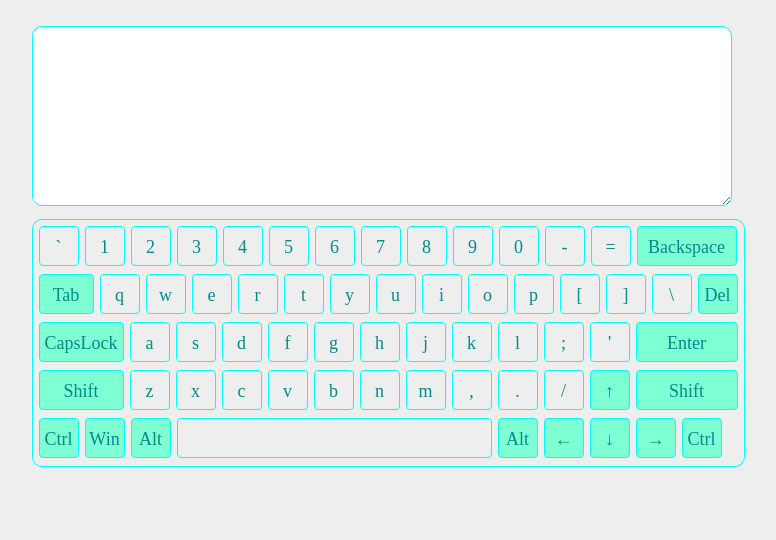
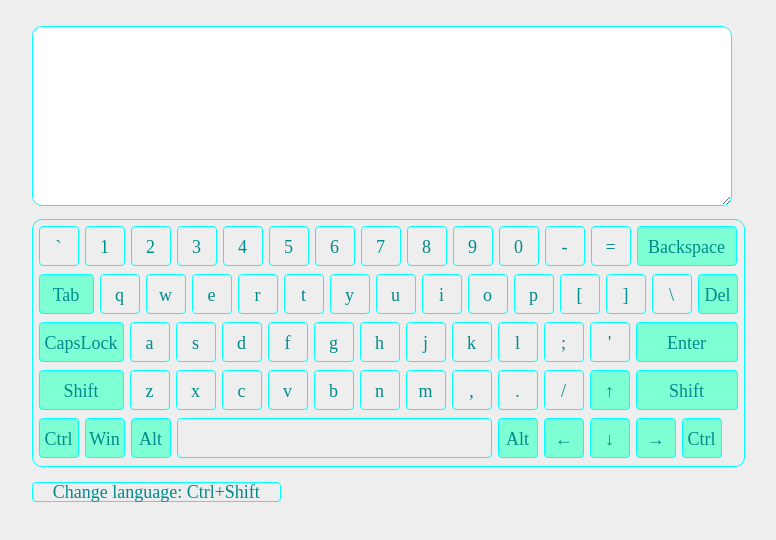
Before and after one commit to Ivashkevych-hub/virtual-keyboard, a website built with webpack: page index.html in a window 1280 px wide. Shown: the part 136-676 px from the top of the page, without its empty margins (252-1028 px from the left). Built offline with nearby package versions, Linux system fonts and the light colour scheme.

Commit message:
feat:complete changing language

```diff
--- a/src/js/modules/keyboardBody.js
+++ b/src/js/modules/keyboardBody.js
@@ -6,13 +6,17 @@ export default function keyboardBody(){
         <textarea class="textarea" rows="6" cols="70"></textarea>
         <div class="keyboard">
             <div class="keyboard__row">
-                <div data-code="Backquote" class="keyboard__key ">
+                <div data-code="Backquote" class="keyboard__key">
                     <div  class="symbol eng">
                         <span>\`</span><span class="hidden">~</span>
                     </div>
+                    <div class="letter ru hidden">ё</div>
                 </div>
                 <div data-code="Digit1" class="keyboard__key ">
                     <div  class="symbol eng">
+                        <span>1</span><span class="hidden">!</span>
+                    </div>
+                    <div class="symbol ru hidden">
                         <span>1</span><span class="hidden">!</span>
                     </div>
                 </div>
@@ -20,56 +24,89 @@ export default function keyboardBody(){
                     <div class="symbol eng">
                         <span>2</span><span class="hidden">@</span>
                     </div>
+                    <div class="symbol ru hidden">
+                        <span>2</span><span class="hidden">"</span>
+                     </div>
                 </div>
                 <div data-code="Digit3" class="keyboard__key ">
                     <div class="symbol eng">
                         <span>3</span><span class="hidden">#</span>
+                    </div>
+                    <div class="symbol ru hidden">
+                    <span>3</span><span class="hidden">№</span>
                     </div>
                 </div>
                 <div data-code="Digit4" class="keyboard__key">
                     <div class="symbol eng">
                         <span>4</span><span class="hidden">$</span>
                     </div>
+                    <div class="symbol ru hidden">
+                        <span>4</span><span class="hidden">;</span>
+                     </div>
                 </div>
                 <div data-code="Digit5" class="keyboard__key ">
                     <div class="symbol eng">
                         <span>5</span><span class="hidden">%</span>
                     </div>
+                    <div class="symbol ru hidden">
+                        <span>5</span><span class="hidden">%</span>
+                     </div>
                 </div>
                 <div data-code="Digit6" class="keyboard__key">
                     <div class="symbol eng">
                         <span>6</span><span class="hidden">^</span>
                     </div>
+                    <div class="symbol ru hidden">
+                        <span>6</span><span class="hidden">:</span>
+                     </div>
                 </div>
                 <div data-code="Digit7" class="keyboard__key ">
                     <div class="symbol eng">
                         <span>7</span><span class="hidden">&amp;</span>
                     </div>
+                    <div class="symbol ru hidden">
+                        <span>7</span><span class="hidden">?</span>
+                     </div>
                 </div>
                 <div data-code="Digit8" class="keyboard__key ">
                     <div class="symbol eng">
                         <span>8</span><span class="hidden">*</span>
                     </div>
+                    <div class="symbol ru hidden">
+                        <span>8</span><span class="hidden">*</span>
+                     </div>
                 </div>
                 <div data-code="Digit9" class="keyboard__key ">
                     <div class="symbol eng">
                         <span>9</span><span class="hidden">(</span>
                     </div>
+                    <div class="symbol ru hidden">
+                        <span>9</span><span class="hidden">(</span>
+                     </div>
                 </div>
                 <div data-code="Digit0" class="keyboard__key ">
                     <div class="symbol eng">
                         <span>0</span><span class="hidden">)</span>
                     </div>
+                    <div class="symbol ru hidden">
+                        <span>7</span><span class="hidden">)</span>
+                     </div>
                 </div>
                 <div data-code="Minus" class="keyboard__key ">
                     <div class="symbol eng">
                         <span>-</span><span class="hidden">_</span>
                     </div>
+                    <div class="symbol ru hidden">
+                        <span>-</span><span class="hidden">_</span>
+                     </div>
                 </div>
                 <div data-code="Equal" class="keyboard__key ">
                     <div class="symbol eng">
                         <span>=</span><span class="hidden">+</span>
                     </div>
+                    <div class="symbol ru hidden">
+                    <span>=</span><span class="hidden">+</span>
+                 </div>
                 </div>
                 <div data-code="Backspace" class="keyboard__key backspace color-btn"> Backspace </div>
 
@@ -78,69 +115,65 @@ export default function keyboardBody(){
                 <div data-code="Tab" class="keyboard__key tab color-btn">Tab</div>
 
                 <div data-code="KeyQ" class="keyboard__key ">
-                    <div class="letter eng">
-                        <span>q</span>
-                    </div>
+                    <div class="letter eng">q</div>
+                    <div class="letter ru hidden">й</div>
                 </div>
-                <div data-code="KeyW"  class="keyboard__key ">
-                    <div class="letter eng">
-                        <span>w</span>
-                    </div>
+                <div data-code="KeyW"  class="keyboard__key">
+                    <div class="letter eng">w</div>
+                    <div class="letter ru hidden">ц</div>
                 </div>
                 <div data-code="KeyE" class="keyboard__key ">
-                    <div class="letter eng">
-                        <span>e</span>
-                    </div>
+                    <div class="letter eng">e</div>
+                    <div class="letter ru hidden">у</div>
                 </div>
                 <div data-code="KeyR" class="keyboard__key ">
-                    <div class="letter eng">
-                        <span>r</span>
-                    </div>
+                    <div class="letter eng">r</div>
+                    <div class="letter ru hidden">к</div>
                 </div>
                 <div data-code="KeyT" class="keyboard__key ">
-                    <div class="letter eng">
-                        <span>t</span>
-                    </div>
+                    <div class="letter eng">t</div>
+                    <div class="letter ru hidden">е</div>
                 </div>
                 <div data-code="KeyY" class="keyboard__key ">
-                    <div class="letter eng">
-                        <span>y</span>
-                    </div>
+                    <div class="letter eng"> y</div>
+                    <div class="letter ru hidden">н</div>
                 </div>
                 <div data-code="KeyU" class="keyboard__key ">
-                    <div class="letter eng">
-                        <span>u</span>
-                    </div>
+                    <div class="letter eng">u</div>
+                    <div class="letter ru hidden">г</div>
                 </div>
                 <div data-code="KeyI" class="keyboard__key ">
-                    <div class="letter eng">
-                        <span>i</span>
-                    </div>
+                    <div class="letter eng">i</div>
+                    <div class="letter ru hidden">ш</div>
                 </div>
                 <div data-code="KeyO" class="keyboard__key ">
-                    <div class="letter eng">
-                        <span>o</span>
-                    </div>
+                    <div class="letter eng">o</div>
+                    <div class="letter ru hidden">щ</div>
                 </div>
                 <div data-code="KeyP" class="keyboard__key ">
-                    <div class="letter eng">
-                        <span>p</span>
-                    </div>
+                    <div class="letter eng">p</div>
+                    <div class="letter ru hidden">з</div>
                 </div>
 
                 <div data-code="BracketLeft" class="keyboard__key ">
                     <div class="symbol eng">
                         <span>[</span><span class="hidden">{</span>
                     </div>
+                    <div class="letter ru hidden">х</div>
                 </div>
                 <div data-code="BracketRight" class="keyboard__key ">
                     <div class="symbol eng">
                         <span>]</span>
                         <span class="hidden">}</span>
                     </div>
+                    <div class="letter ru hidden">ъ</div>
                 </div>
                 <div data-code="Backslash" class="keyboard__key ">
                     <div class="symbol eng">
+                        <span>\\</span>
+                        <span class="hidden">|</span>
+                    </div>
+                     <div class="symbol ru hidden">
                         <span>\\</span>
                         <span class="hidden">|</span>
                     </div>
@@ -293,6 +326,10 @@ export default function keyboardBody(){
             </div>
 
         </div>
+        <div class="lang">
+            <div class="eng">Change language: Ctrl+Shift</div>
+            <div class="ru hidden">Сменить язык: Ctrl+Shift</div>
+        </div>
    </div>
 </div>
     ` ;
--- a/src/js/script.js
+++ b/src/js/script.js
@@ -2,23 +2,41 @@ import keyboardBody from './modules/keyboardBody';
 
 keyboardBody();
 
-
+const keyboard = document.querySelector('.keyboard');
 const textarea = document.querySelector('.textarea');
 const symbols = document.querySelectorAll('.symbol span');
-const letters = document.querySelectorAll('.letter span');
+const letters = document.querySelectorAll('.letter');
 // let shift = false;
-// let caps = false;
+let caps = false;
 const leftShift = document.querySelector('.left-shift');
 const rightShift = document.querySelector('.right-shift');
 const backspace = document.querySelector('.backspace');
 const keys = document.querySelectorAll("[data-code]");
 
-document.addEventListener('click',(e)=>{
-    if(e.target == rightShift || e.target == leftShift){
-        shiftKeys();
-    }
+keyboard.addEventListener('click',(e)=>{
 
-    console.log(e.target);
+  if(e.target.dataset.code == 'Backspace'){
+    textarea.innerHTML = textarea.innerHTML.substring(0,textarea.innerHTML.length-1);
+  }
+  else if(e.target.dataset.code == 'Tab'){
+    textarea.innerHTML += '    ';
+  }
+  else if(e.target.dataset.code == 'Space'){
+    textarea.innerHTML += ' ';
+  }
+  else if(e.target.dataset.code == 'CapsLock'){
+    e.target.classList.toggle('hover') ;
+    capsLock();
+  }
+  else if (e.target.dataset.code == 'Enter'){
+    textarea.innerHTML += "\n";
+  }
+  else if (e.target.dataset.code == 'Delete'){
+    textarea.innerHTML = textarea.innerHTML.substring(1,textarea.innerHTML.length);
+
+  }else {
+    textarea.innerHTML += e.target.innerText;
+  }
 
 });
 
@@ -28,13 +46,12 @@ function shiftKeys(){
     symbols.forEach(symbol=>{
         symbol.classList.toggle('hidden');
      });
-     letters.forEach(letter=>{
-         letter.classList.toggle('uppercase');
-     });
+     if(caps == false){
+        letters.forEach(letter=>{
+            letter.classList.toggle('uppercase');
+        });
+     }
 
-    //  shift = (shift === true) ? false : true;
-    //  capsLock = false;
-    //  return false;
 }
 
 function capsLock(){
@@ -42,7 +59,20 @@ function capsLock(){
     letters.forEach(letter=>{
         letter.classList.toggle('uppercase');
     });
+    caps = !caps;
 
+}
+
+function changeLang(){
+    let ruKey = document.querySelectorAll('.ru');
+    let engKey = document.querySelectorAll('.eng');
+
+    ruKey.forEach(key=>{
+        key.classList.toggle('hidden');
+    });
+    engKey.forEach(key=>{
+        key.classList.toggle('hidden');
+    });
 
 }
 
@@ -54,8 +84,12 @@ document.addEventListener("keydown", function(e) {
     }
     if(e.key == 'Tab'){
         e.preventDefault();
-        textarea.innerHTML += "\t";
+        textarea.innerHTML += "    ";
     }
+
+    if (e.shiftKey && e.ctrlKey) {
+        changeLang();
+      }
 
 
     //hover
@@ -74,9 +108,6 @@ document.addEventListener("keydown", function(e) {
       capsLock();
 
     }
-
-    // console.log(e.code);
-    // console.log(e.key);
 
 
   });
@@ -101,13 +132,17 @@ document.addEventListener("keyup", function(e) {
   });
 
 document.addEventListener("keypress", function(e) {
-    console.log(e.key);
-    if (e.key == 'Enter'){
+    let key = document.querySelector(`[data-code=${e.code}]`).innerText;
+
+    if (e.code == 'Enter'){
         textarea.innerHTML += "\n";
-
+    }
+    else if(e.code == 'Space'){
+        // e.preventDefault();
+        textarea.innerHTML += " ";
     }
     else {
-        textarea.innerHTML += e.key;
+        textarea.innerHTML += key;
     }
 
   });
--- a/src/styles/style.css
+++ b/src/styles/style.css
@@ -50,6 +50,7 @@ body {
     font-size: 15px;
     background: #eee;
     overflow: hidden;
+    transition: all 0.4s;
 }
 
 /* ============================================== */
@@ -109,6 +110,7 @@ body {
     font-size: 18px;
 }
 .keyboard__key:hover{
+    transition: all 0.4s;
     border-radius: 7px;
     background-color:darkcyan;
     color: white;
@@ -141,6 +143,15 @@ body {
     width: 315px;
 }
 
+.lang{
+    margin-top: 15px;
+    text-align: center;
+    color:darkcyan;
+    border: 1px solid aqua;
+    border-radius:4px;
+    font-size: 18px;
+    width: 35%;
+}
 
 
 .hidden {
@@ -151,6 +162,7 @@ body {
 }
 
 .hover{
+
     border-radius: 4px;
     background-color:darkcyan;
     color: white;
```
Also changed, not shown: dist/bundle.js, 1 other file.
